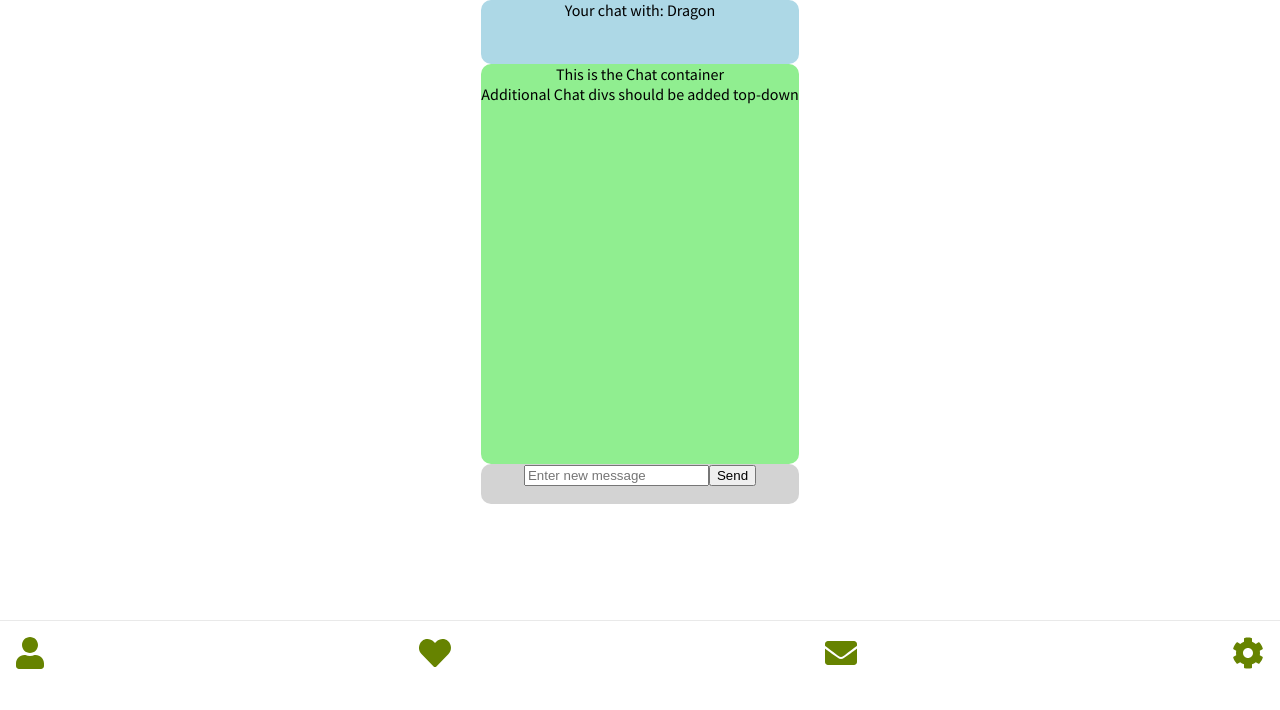
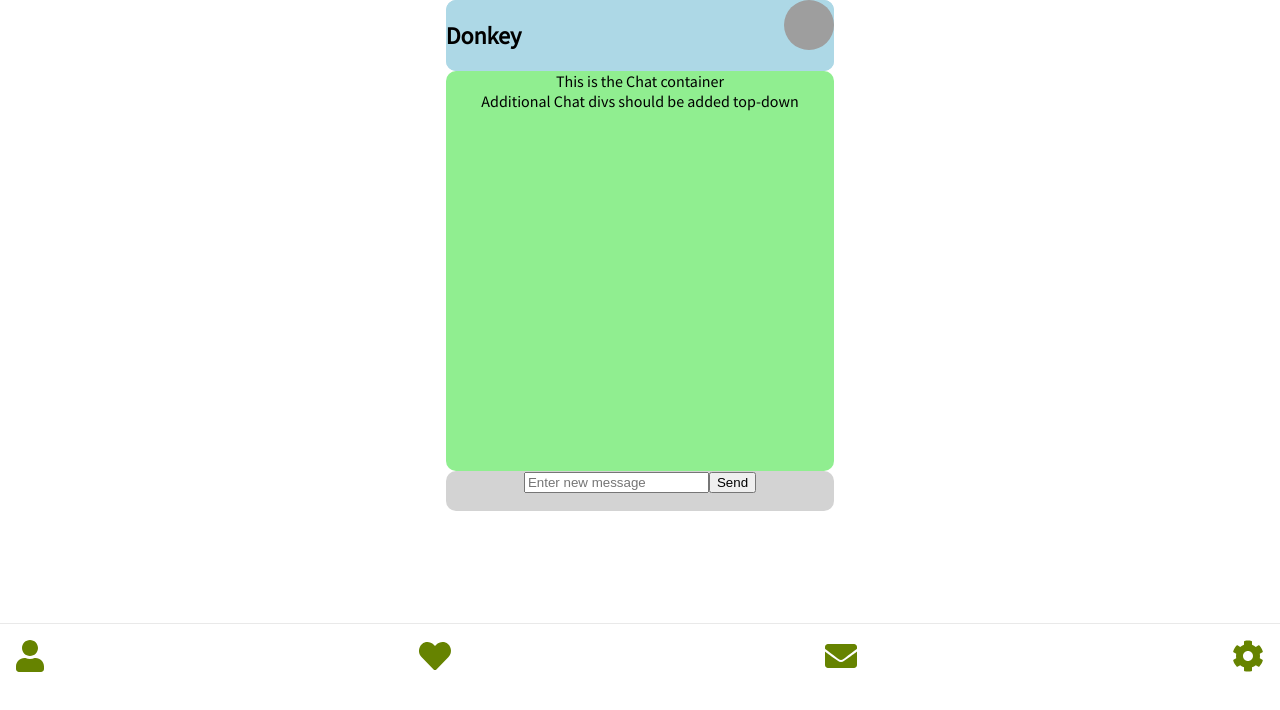
Before and after one commit to yboodhan/medieval-meet-up, a React (Create React App) app: page /chat in a window 1280 px wide. Shown: the top 710 px of the page. Built offline with nearby package versions, Linux system fonts and the light colour scheme; grey boxes are pictures that could not be loaded; a web font is replaced by a local one.

Commit message:
attempting to do stuff

```diff
--- a/src/App.css
+++ b/src/App.css
@@ -10,7 +10,10 @@
 
 .chat-header {
   background-color: lightblue;
-  height: 8vh;
+  display: flex;
+
+  /* display: flex;
+  justify-content: space-around; */
 }
 
 .chat-container {
@@ -31,7 +34,21 @@
   border-radius: 10px;
   margin: 0;
 }
+.chat-picture {
+  height: 50px;
+  width: 50px;
+  border-radius: 50%;
+  /* margin-top: em; */
+  /* margin-bottom: 8vh; */
+  margin-left: 263px;
 
+  padding: 0;
+}
+
+
+.chat-title {
+  color: green;
+}
 .profile-picture {
   border-radius: 20%;
   margin-top: 3em;
--- a/src/Components/Chat.jsx
+++ b/src/Components/Chat.jsx
@@ -3,6 +3,7 @@ import { Container, Row, Col, Button } from 'reactstrap'
 
 import Message from './NewMessage'
 import ChatInput from './ChatInput'
+import ChatHeader from './ChatHeader'
 
 
 const Chat = props => {
@@ -25,7 +26,8 @@ const Chat = props => {
             <Row>
                 <Col sm="12" md="({ size: 6, offset: 3 })">
                     <div className="chat-header">
-                        <p>Your chat with: Dragon</p>
+                        <ChatHeader />
+                        {/* <p>Your chat with: Dragon</p> */}
                     </div>
                 </Col>
             </Row>
--- /dev/null
+++ b/src/Components/ChatHeader.jsx
@@ -0,0 +1,19 @@
+import React from 'react'
+import { Container, Row, Col, Button, Image } from 'reactstrap'
+
+const ChatHeader = props => {
+
+
+
+    return (
+        <Container>
+            <div className="chat-header">
+
+            <h2>Donkey</h2>
+            <img className="img-fluid chat-picture" src='https://data.whicdn.com/images/130896373/original.jpg' />
+            </div>
+
+        </Container>
+    )
+}
+export default ChatHeader
```
